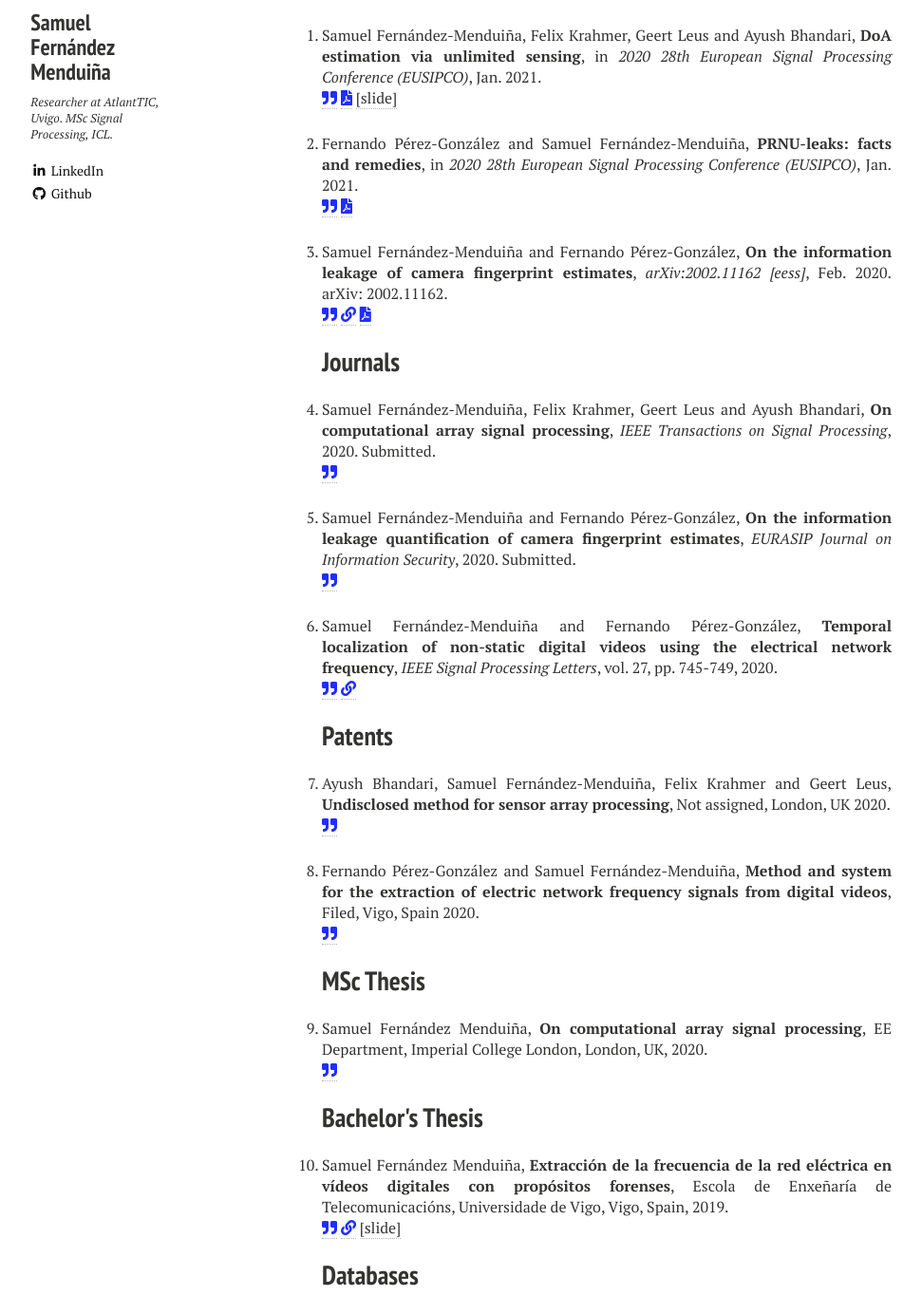
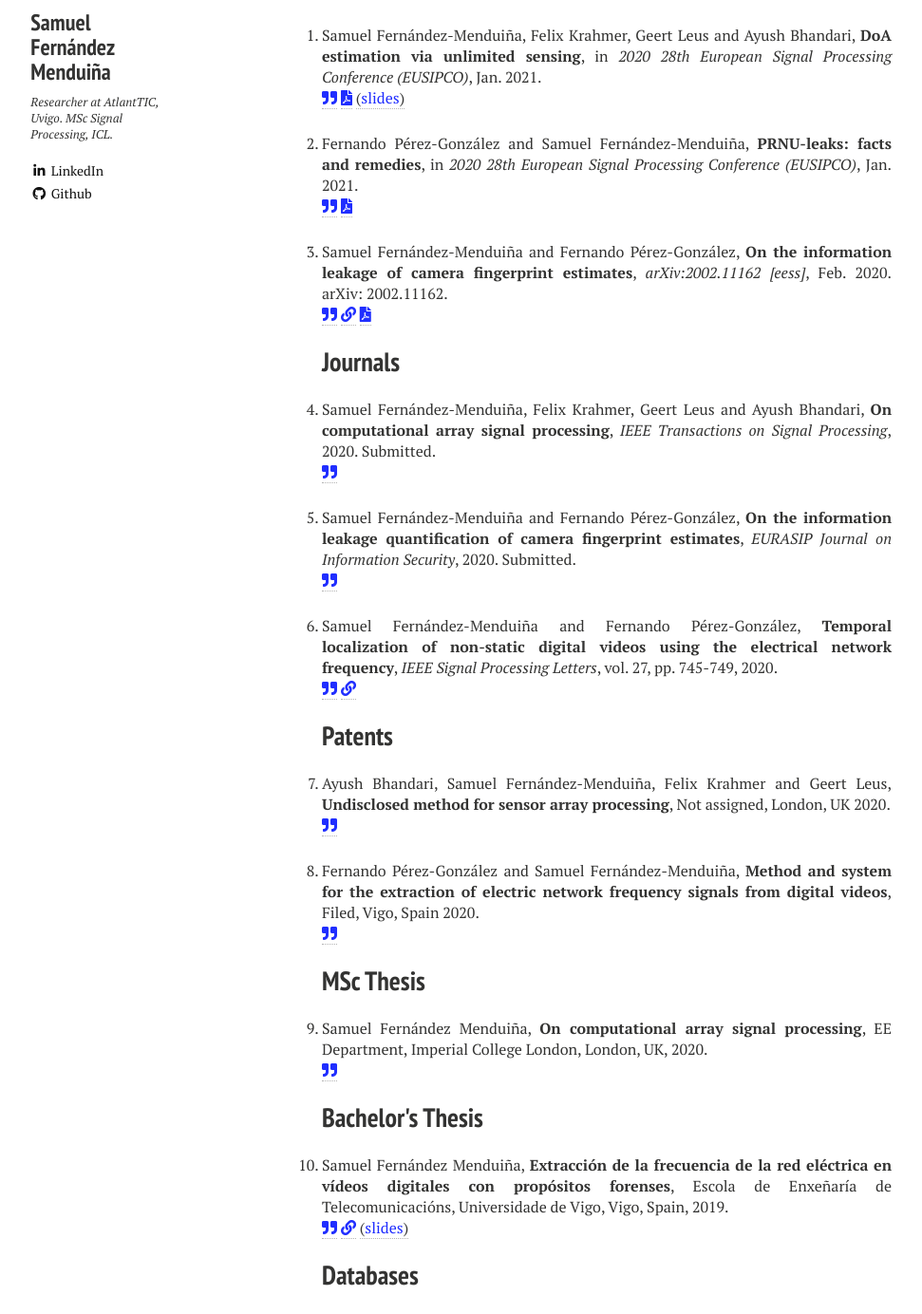
Before and after one commit to sf219/sfweb, a Jekyll site: the page built from publications.md, in a window 1280 px wide. Shown: the part 229-1613 px from the top of the page at 95% size, without its empty margins (21-992 px from the left). Built offline with Jekyll 4.4.1, drawn with Linux system fonts in a browser that asks for light colours; nearby versions of some CDN libraries.

Commit message:
Update publications.html

```diff
--- a/_layouts/publications.html
+++ b/_layouts/publications.html
@@ -108,7 +108,7 @@ Jan.
 	<a href="javascript:toggleBibtex('FernandezMenduina2021')"><span id="bibs"><i class="fas fa-quote-right"></i></span></a>
 
 <a href="https://cas.tudelft.nl/pubs/leus20eusipco2.pdf"><span id="bibs"><i class="fas fa-file-pdf"></i></span></a>
-<a href="https://drive.google.com/file/d/1Bfvp_MZLevVqXi7hXtALKdDYs1BCbWUy/view?usp=sharing">[slide]</a>
+<a href="https://drive.google.com/file/d/1Bfvp_MZLevVqXi7hXtALKdDYs1BCbWUy/view?usp=sharing">(<span id="bibs">slides</span>)</a>
 
 
 </p>
@@ -384,7 +384,7 @@ Samuel Fernández Menduiña,
 <a href="javascript:toggleBibtex('fernandez2019extraccion')"><span id="bibs"><i class="fas fa-quote-right"></i></span></a>
 <a href="http://castor.det.uvigo.es:8080/xmlui/bitstream/handle/123456789/359/TFG Samuel Fernández Menduiña.pdf?sequence=1"><span id="bibs"><i class="fas fa-link"></i></span></a>
 
-<a href="https://docs.google.com/presentation/d/1NXJ68OuNYNCGXZQ33fAg-fKFGMIYtc89f1pEKbvCm4o/edit?usp=sharing">[slide]</a>
+<a href="https://docs.google.com/presentation/d/1NXJ68OuNYNCGXZQ33fAg-fKFGMIYtc89f1pEKbvCm4o/edit?usp=sharing">(<span id="bibs">slides</span>)</a>
 
 
 </p>
```
